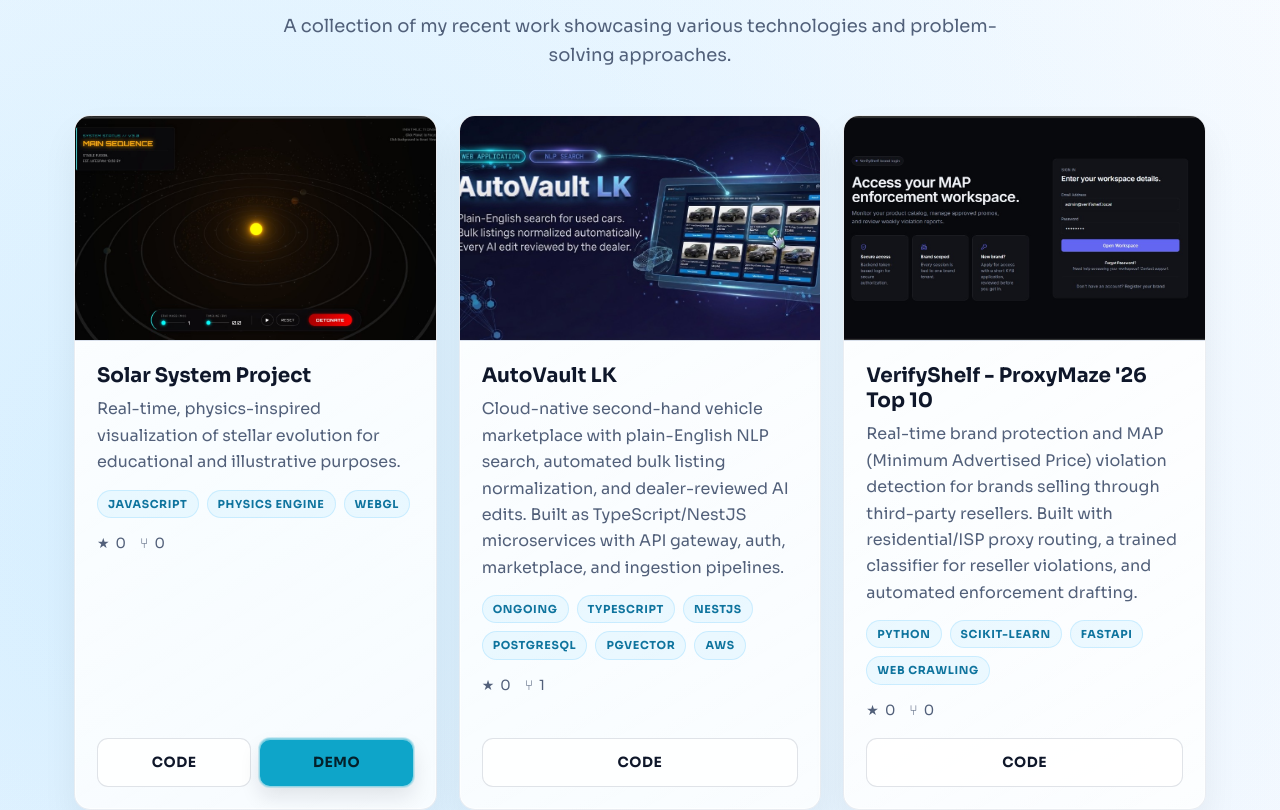
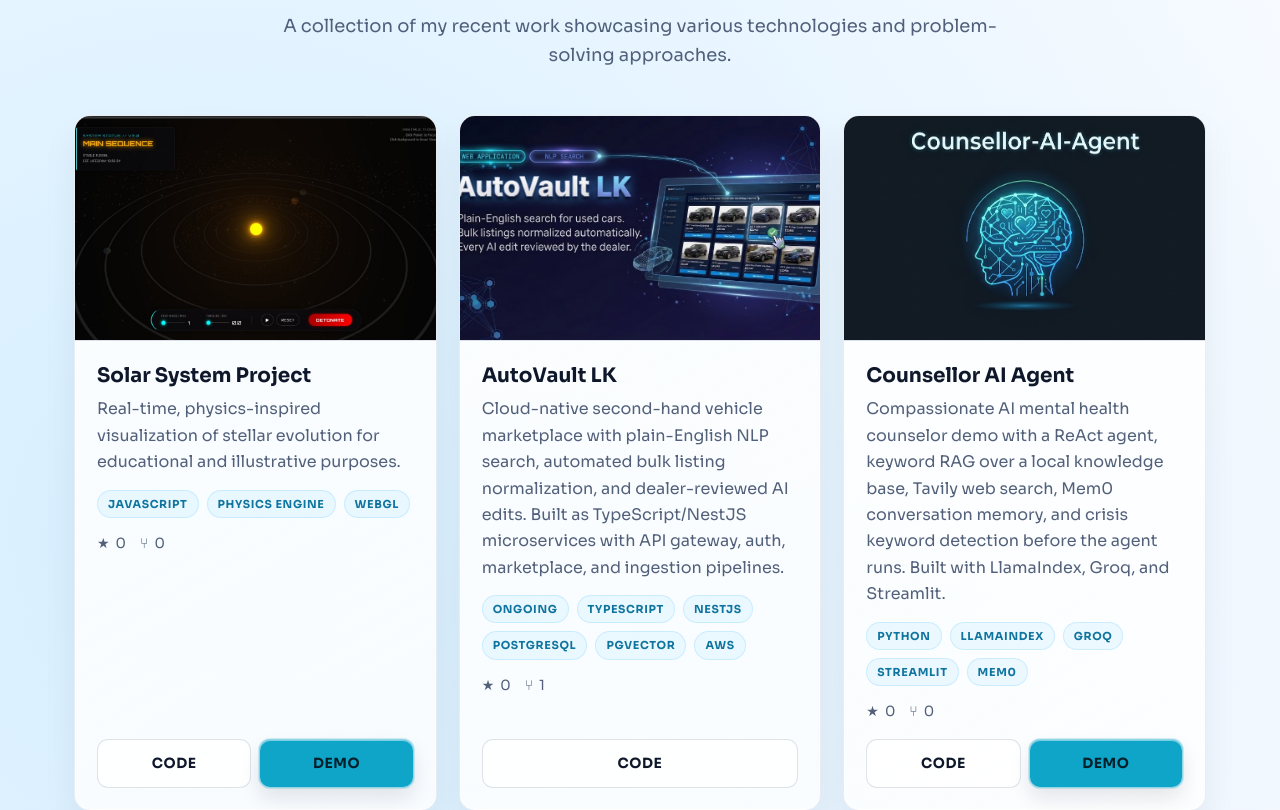
Before and after one commit to rash200319/portfolio-website, a React (Vite) app: page / in a window 1280 px wide. Shown: the part 1604-2414 px from the top of the page. Built offline with nearby package versions, Linux system fonts and the light colour scheme; no server answers.

Commit message:
Add new project "Counsellor AI Agent" to projects list in content.js and script.js, including detailed description, technologies, GitHub link, and demo link for enhanced project showcase.

```diff
--- a/data/content.js
+++ b/data/content.js
@@ -19,6 +19,17 @@
     image: "/images/projects/autovault-lk.jpg",
     stars: 0,
     forks: 1,
+  },
+  {
+    title: "Counsellor AI Agent",
+    description:
+      "Compassionate AI mental health counselor demo with a ReAct agent, keyword RAG over a local knowledge base, Tavily web search, Mem0 conversation memory, and crisis keyword detection before the agent runs. Built with LlamaIndex, Groq, and Streamlit.",
+    technologies: ["Python", "LlamaIndex", "Groq", "Streamlit", "Mem0"],
+    github: "https://github.com/rash200319/Counsellor-AI-Agent",
+    demo: "https://counsellor-ai-agent-ndr8wugf3be6irdrlcsrmz.streamlit.app/",
+    image: "/images/projects/counsellor-ai-agent.png",
+    stars: 0,
+    forks: 0,
   },
   {
     title: "VerifyShelf - ProxyMaze '26 Top 10",
```
Also changed, not shown: public/script.js (+11 -0 lines), public/images/projects/counsellor-ai-agent.png (added).
